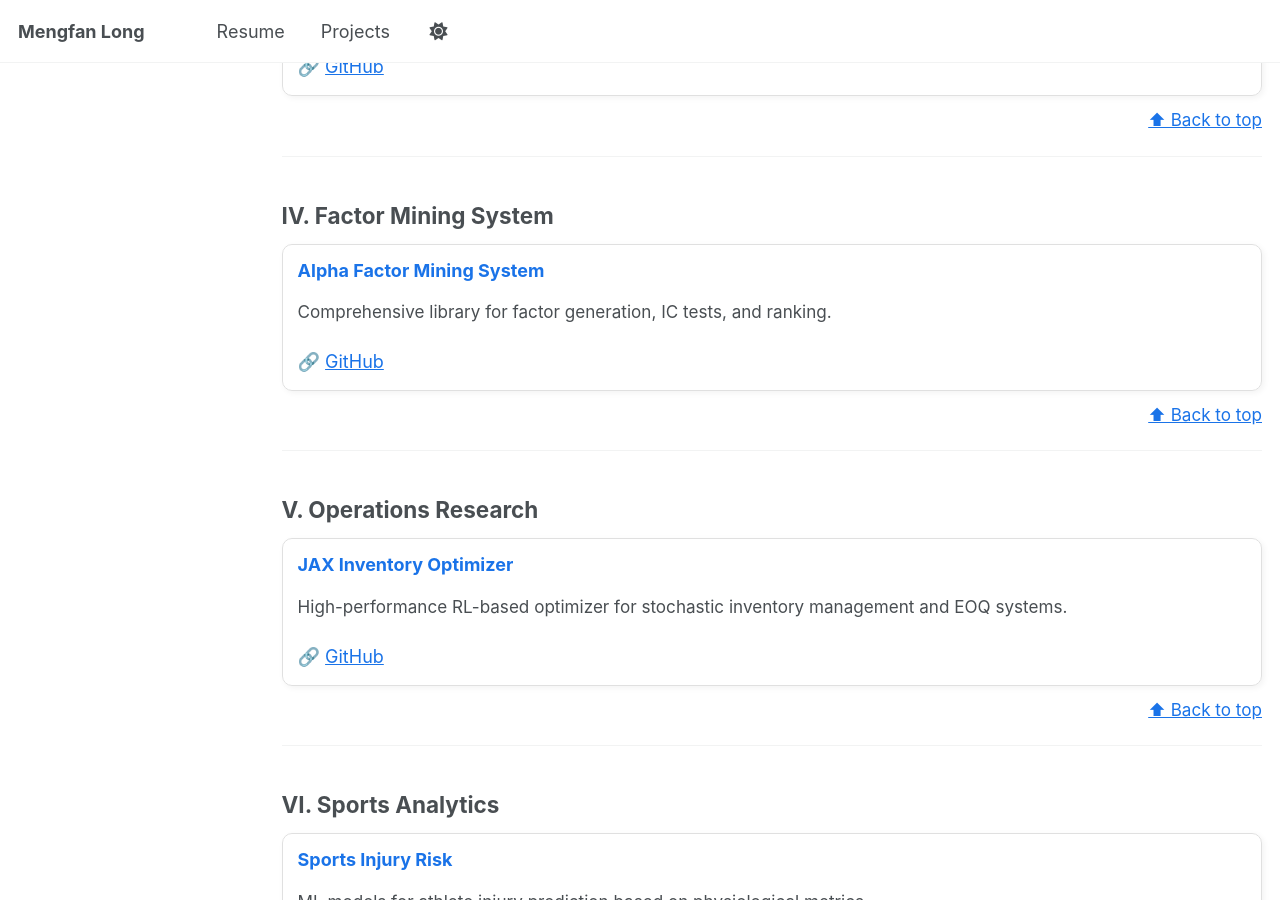
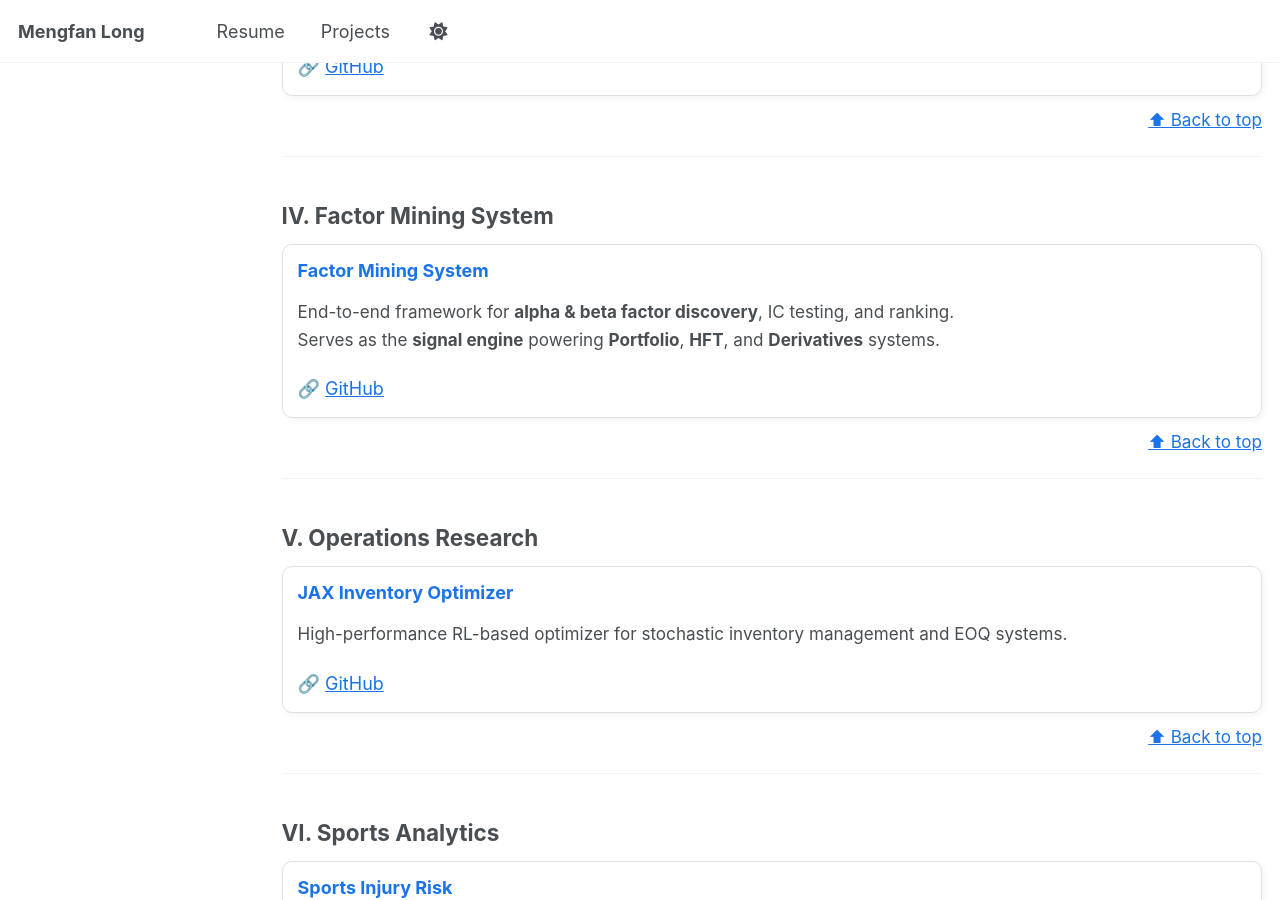
Before and after one commit to kevinlmf/kevinlmf.github.io, a Jekyll site: the page built from _pages/projects.md, in a window 1280 px wide and 900 px high, scrolled down 1494 px. Built offline with Jekyll 4.4.1, drawn with Linux system fonts in a browser that asks for light colours; a script that is not in the unit is left out.

Commit message:
Update projects.md

```diff
--- a/_pages/projects.md
+++ b/_pages/projects.md
@@ -75,12 +75,13 @@ A comprehensive collection of research and engineering projects spanning **quant
 
 ## <a id="factor"></a> IV. Factor Mining System
 
-
-
 <div style="display:flex; flex-wrap:wrap; gap:20px; margin-top:15px;">
   <div style="flex:1; min-width:300px; border:1px solid #e0e0e0; border-radius:10px; padding:15px; box-shadow:2px 2px 6px rgba(0,0,0,0.05);">
-    <h3>Alpha Factor Mining System</h3>
-    <p>Comprehensive library for factor generation, IC tests, and ranking.</p>
+    <h3>Factor Mining System</h3>
+    <p>
+      End-to-end framework for <b>alpha & beta factor discovery</b>, IC testing, and ranking.<br>
+      Serves as the <b>signal engine</b> powering <b>Portfolio</b>, <b>HFT</b>, and <b>Derivatives</b> systems.
+    </p>
     🔗 <a href="https://github.com/kevinlmf/AlphaFactor" target="_blank">GitHub</a>
   </div>
 </div>
```
